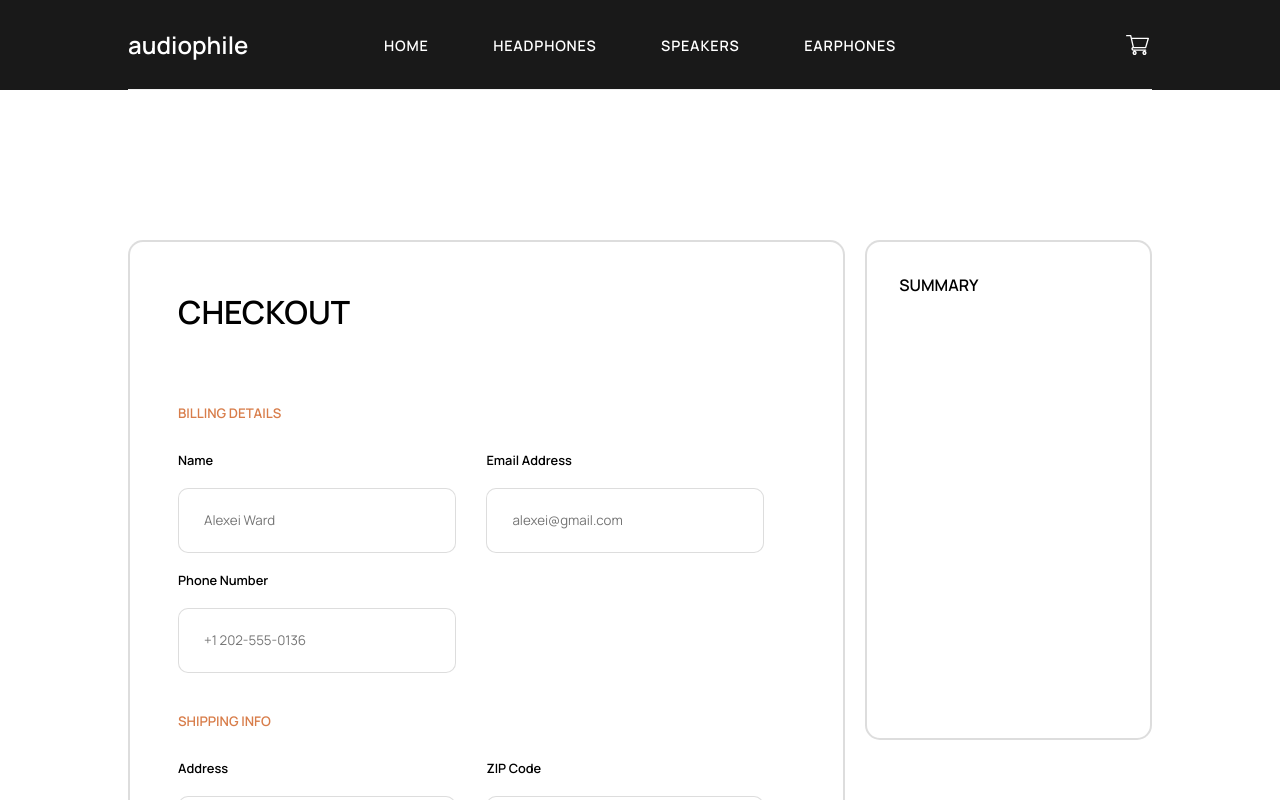
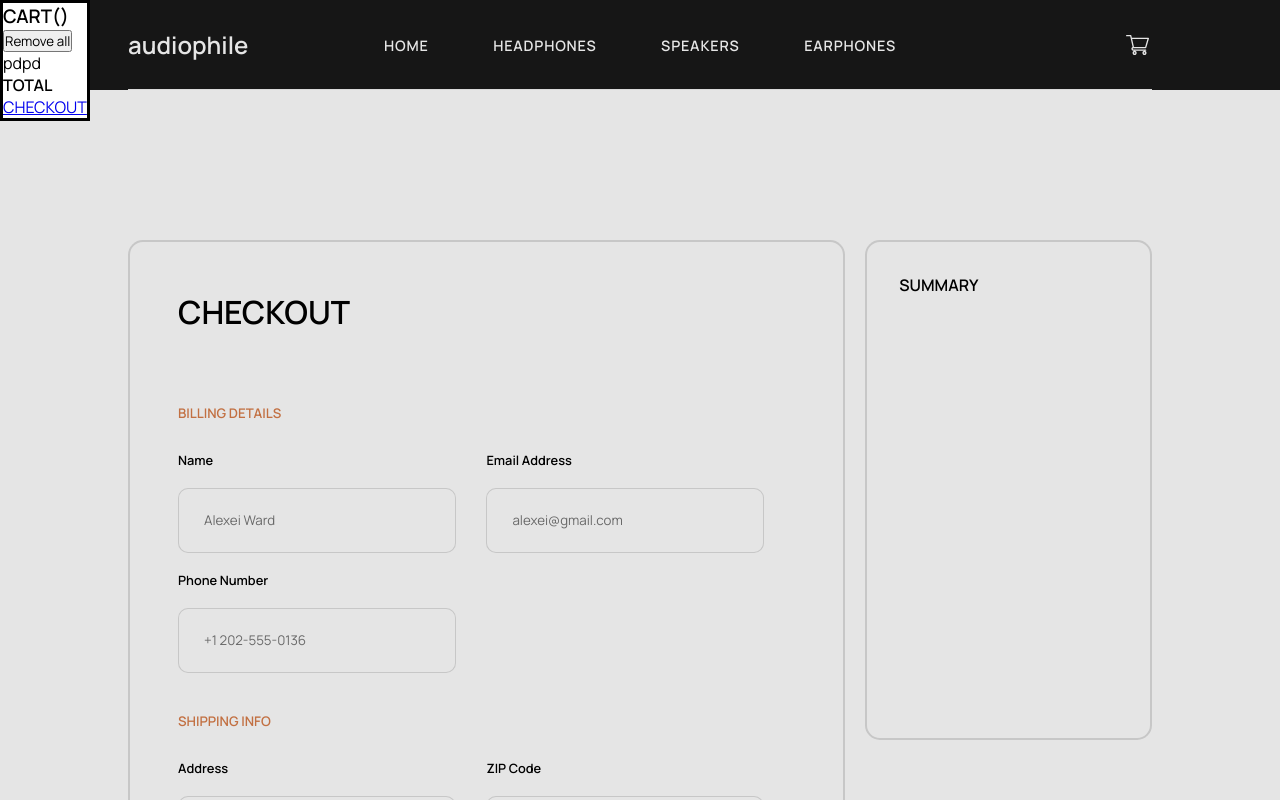
Before and after one commit to kacperlaudanski/Audiophile-e-commerce, a React (Create React App) app in the folder my-app/: page /checkout in a window 1280 px wide. Both pictures are taken after a click on the button 1137 px from the left and 44 px from the top of the page. Shown: the top 800 px of the page. Built offline with nearby package versions, Linux system fonts and the light colour scheme.

Commit message:
cart modal logic

```diff
--- a/my-app/src/components/Cart/CartModal.tsx
+++ b/my-app/src/components/Cart/CartModal.tsx
@@ -1,15 +1,15 @@
-import React, {EffectCallback, LegacyRef, MouseEventHandler, MutableRefObject, ReactEventHandler, useEffect, useRef} from "react";
+import React, { ReactEventHandler, useEffect, useRef} from "react";
 import { NavLink } from "react-router-dom";
 
 interface Modal {
     openModal: boolean;
     closeModal: ReactEventHandler;
     children: any;
-    itemsNumber: number;
-    totalPrice: string;
+   // itemsNumber: number;
+    //totalPrice: string;
 }
 
-const CartModal: React.FC<Modal> = ({openModal, closeModal, children, itemsNumber, totalPrice}) => {
+const CartModal: React.FC<Modal> = ({openModal, closeModal, children, /*itemsNumber, totalPrice*/}) => {
     const ref = useRef<HTMLDialogElement | null>(null);
 
     useEffect(() => {
@@ -22,13 +22,13 @@ const CartModal: React.FC<Modal> = ({openModal, closeModal, children, itemsNumbe
     return (
         <dialog ref={ref} onCancel={closeModal}>
           <div className="cart-top">
-            <h3>CART({itemsNumber})</h3>
+            <h3>CART({/*itemsNumber*/})</h3>
             <button className="cart-remove-btn">Remove all</button>
           </div>
           {children}
           <div className="cart-bottom">
             <h4>TOTAL</h4>
-            <span className="cart-total-price">{totalPrice}</span>
+            <span className="cart-total-price">{/*totalPrice*/}</span>
           </div>
           <NavLink className='checkout-btn' to='/checkout' onClick={closeModal}>CHECKOUT</NavLink>
         </dialog>
--- a/my-app/src/components/Elements/Navbar/Navbar.tsx
+++ b/my-app/src/components/Elements/Navbar/Navbar.tsx
@@ -1,9 +1,12 @@
-import React from "react";
+import {useState} from 'react'
 import { NavLink } from "react-router-dom";
 import "../../../dist-styles/navbar.css";
+import CartModal from "../../Cart/CartModal";
 import CategoriesList from "../CategoriesElements/CategoriesList";
 
 const Navbar = () => {
+  const [modal, setModal] = useState(false);
+
   return (
     <nav className="navbar-desktop">
       <div className="logo-container">
@@ -16,8 +19,12 @@ const Navbar = () => {
         linkClass = "navbar-list-element"
       />
       <div className="cart-button-container">
-        <button type="button" className="cart-button"></button>
+        <button type="button" className="cart-button" onClick={() => setModal(true)}></button>
       </div>
+      <CartModal
+        closeModal={() => setModal(false)}
+        openModal= {modal}
+      >pdpd</CartModal>
     </nav>
   );
 };
```
